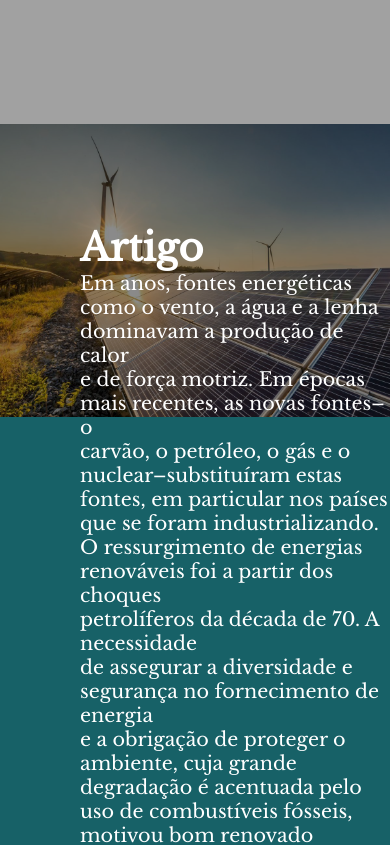
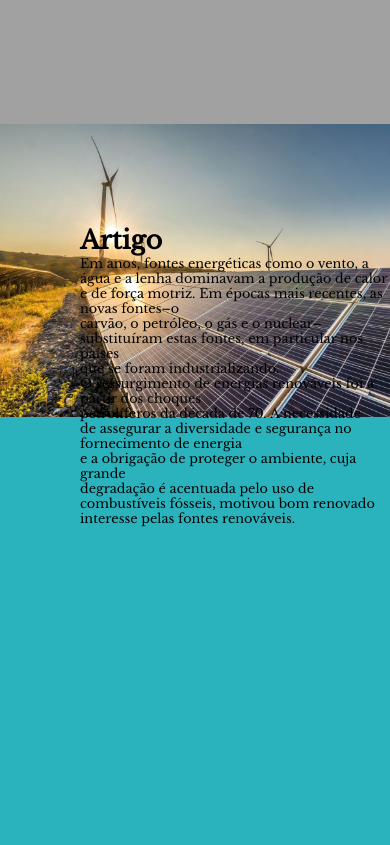
Before and after one commit to skyzzin/BlogEscolar, a plain HTML site: page index.html in a window 390 px wide. Shown: the part 720-1565 px from the top of the page. Drawn offline with nearby package versions, Linux system fonts and the light colour scheme.

Commit message:
Add files via upload

```diff
--- a/Estilos/index.css
+++ b/Estilos/index.css
@@ -73,17 +73,13 @@ html{
     background-repeat: no-repeat;
     background-size: 100%;
 }
-.text-container-article{
 
-
-
-}
 .line1{
    padding-top: 100px;
    padding-left: 80px;
    font-size: larger;
    color: white;
-   background: rgba(0, 0, 0, 0.459);
+
 
 }
 
@@ -127,5 +123,4 @@ html{
     width: 100%;
     height: 100vh;
     background: rgb(146, 131, 131);
-
 }
--- a/Estilos/responsive.css
+++ b/Estilos/responsive.css
@@ -1,4 +1,5 @@
 @media(max-width:800px){
+
     .menu {
         position: absolute;
         flex-direction: column;
@@ -61,10 +62,14 @@
     .click .span3{
         position: relative;
         top: -10px;
-
         transform: rotateZ(50deg);
+     }
+     .line1{
+        font-size: 80% !important;
+        color: black !important;
      }
 
 
 
+
 }
```
